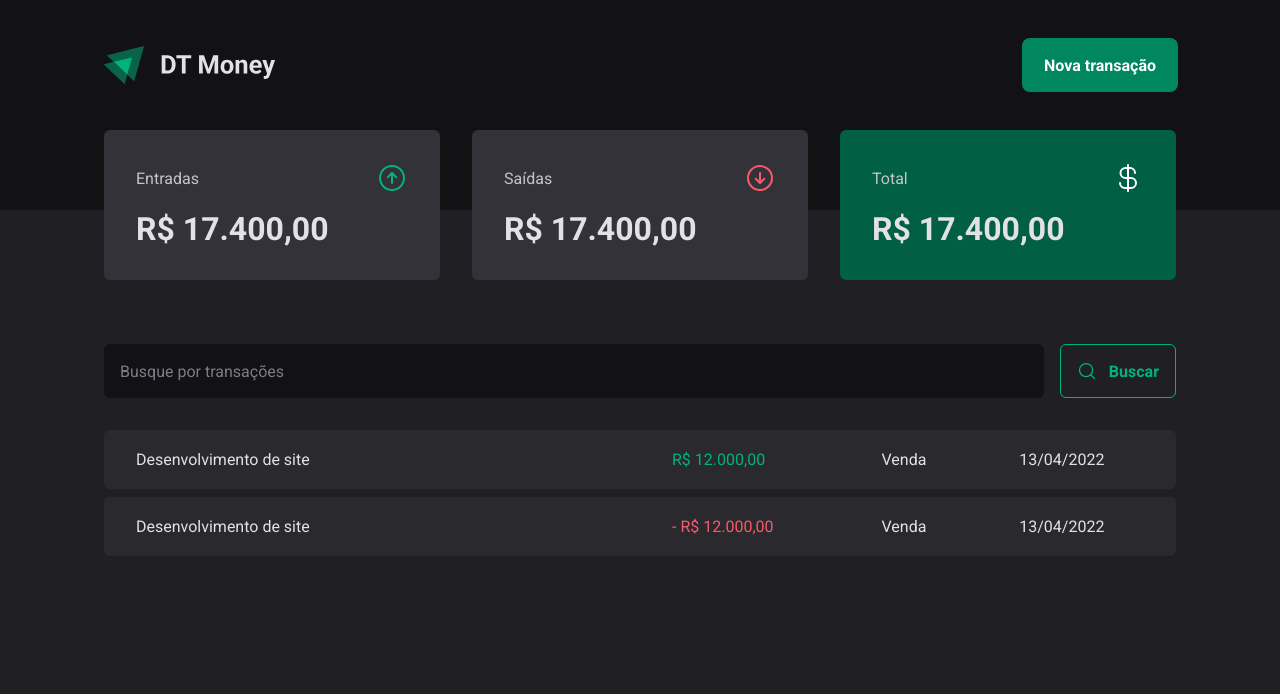
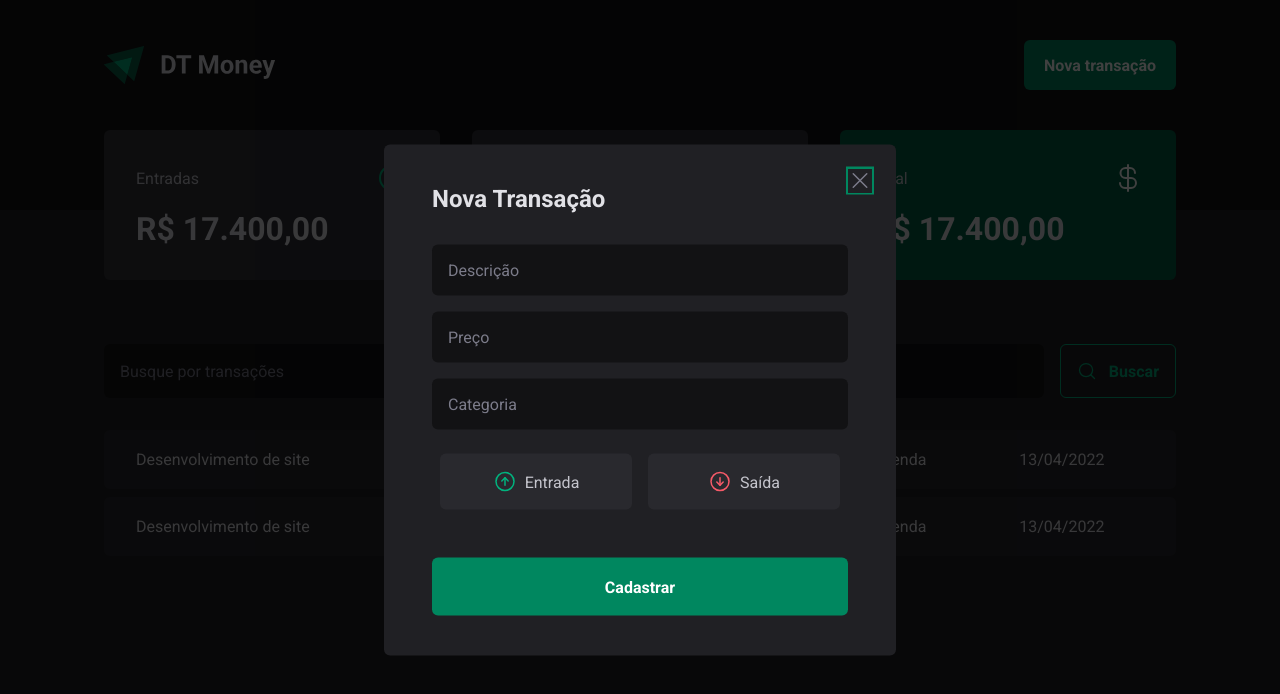
Before and after one commit to viniscrv/dt-money, a React (Vite) app: page / in a window 1280 px wide. Both pictures are taken after a click on the button "Nova transação". Shown: the top 694 px of the page. Built offline with nearby package versions, Linux system fonts and the light colour scheme.

Commit message:
criado componente NewTransactionModal

```diff
--- a/package.json
+++ b/package.json
@@ -9,6 +9,8 @@
     "preview": "vite preview"
   },
   "dependencies": {
+    "@radix-ui/react-alert-dialog": "^1.0.2",
+    "@radix-ui/react-radio-group": "^1.1.0",
     "phosphor-react": "^1.4.1",
     "react": "^18.2.0",
     "react-dom": "^18.2.0",
--- a/src/components/Header/index.tsx
+++ b/src/components/Header/index.tsx
@@ -1,5 +1,7 @@
 import { HeaderContainer, HeaderContent, NewTransactionButton } from "./styles";
 import logo from "../../assets/logo.svg"
+import * as AlertDialog from '@radix-ui/react-alert-dialog';
+import { NewTransactionModal } from "../NewTransactionModal";
 
 
 export function Header() {
@@ -7,7 +9,12 @@ export function Header() {
         <HeaderContainer>
             <HeaderContent>
                 <img src={logo} alt="" />
-                <NewTransactionButton>Nova transação</NewTransactionButton>
+                <AlertDialog.Root>
+                    <AlertDialog.Trigger asChild>
+                        <NewTransactionButton>Nova transação</NewTransactionButton>
+                    </AlertDialog.Trigger>
+                    <NewTransactionModal/>
+                </AlertDialog.Root>
             </HeaderContent>
         </HeaderContainer>
     )
--- a/src/components/Header/styles.ts
+++ b/src/components/Header/styles.ts
@@ -1,4 +1,5 @@
 import styled from "styled-components";
+
 
 export const HeaderContainer = styled.header`
     background-color: ${props => props.theme["gray-900"]};
--- /dev/null
+++ b/src/components/NewTransactionModal/index.tsx
@@ -0,0 +1,39 @@
+import * as AlertDialog from '@radix-ui/react-alert-dialog';
+import * as RadioGroup from '@radix-ui/react-radio-group';
+import { ArrowCircleDown, ArrowCircleUp, X } from 'phosphor-react';
+import { CloseButton, Content, Overlay, TransactionType, TransactionTypeButton } from './styles';
+
+export function NewTransactionModal() {
+    return (
+        <AlertDialog.Portal>
+            <Overlay/>
+            <Content>
+                <AlertDialog.Title>Nova Transação</AlertDialog.Title>
+
+                <CloseButton>
+                    <X  size={24}/>
+                </CloseButton>
+
+                <form>
+                    <input type="text" placeholder="Descrição" required />
+                    <input type="number" placeholder="Preço" required />
+                    <input type="text" placeholder="Categoria" required />
+
+                    <TransactionType>
+                        <TransactionTypeButton variant="income" value="income">
+                            <ArrowCircleUp size={24}/>
+                            Entrada
+                        </TransactionTypeButton>
+                        <TransactionTypeButton variant="outcome" value="outcome">
+                            <ArrowCircleDown size={24}/>
+                            Saída
+                        </TransactionTypeButton>
+                    </TransactionType>
+
+                    <button type="submit">Cadastrar</button>
+                </form>
+
+            </Content>
+        </AlertDialog.Portal>
+    )
+}
--- /dev/null
+++ b/src/components/NewTransactionModal/styles.ts
@@ -0,0 +1,116 @@
+import styled from "styled-components";
+import * as AlertDialog from '@radix-ui/react-alert-dialog';
+import * as RadioGroup from '@radix-ui/react-radio-group';
+
+export const Overlay = styled(AlertDialog.Overlay)`
+    position: fixed;
+    width: 100vw;
+    height: 100vh;
+    inset: 0;
+    background-color: rgba(0, 0, 0, 0.75);
+`
+
+export const Content = styled(AlertDialog.Content)`
+    min-width: 32rem;
+    border-radius: 6px;
+    padding: 2.5rem 3rem;
+    background-color: ${props => props.theme["gray-800"]};
+
+    position: fixed;
+    top: 50%;
+    left: 50%;
+    transform: translate(-50%, -50%);
+
+    form {
+        margin-top: 2rem;
+        display: flex;
+        flex-direction: column;
+        gap: 1rem;
+
+        input {
+            border-radius: 6px;
+            border: 0;
+            background-color: ${props => props.theme["gray-900"]};
+            color: ${props => props.theme["gray-300"]};
+            padding: 1rem;
+
+            &::placeholder {
+                color: ${props => props.theme["gray-500"]};
+            }
+        }
+
+        button[type="submit"] {
+            height: 58px;
+            border: 0;
+            background-color: ${props => props.theme["green-500"]};
+            color: ${props => props.theme["white"]};
+            font-weight: bold;
+            padding: 0 1.25rem;
+            border-radius: 6px;
+            margin-top: 1.5rem;
+            cursor: pointer;
+
+            &:hover {
+                background-color: ${props => props.theme["green-700"]};
+                transition: background-color 0.2s;
+            }
+        }
+    }
+`
+
+export const CloseButton = styled(AlertDialog.Cancel)`
+    position: absolute;
+    background-color: transparent;
+    border: 0;
+    top: 1.5rem;
+    right: 1.5rem;
+    line-height: 0;
+    cursor: pointer;
+    color: ${props => props.theme["gray-500"]};
+`
+
+export const TransactionType = styled(RadioGroup.Root)`
+    display: grid;
+    grid-template-columns: repeat(2, 1fr);
+    gap: 1rem;
+    margin: 0.5rem;
+
+    :focus {
+        box-shadow: none;
+    }
+`
+
+interface TransactionTypeButtonProps {
+    variant: "income" | "outcome";
+}
+
+export const TransactionTypeButton = styled((RadioGroup.Item))<TransactionTypeButtonProps>`
+    background-color: ${props => props.theme["gray-700"]};
+    color: ${props => props.theme["gray-300"]};
+    padding: 1rem;
+    display: flex;
+    align-items: center;
+    justify-content: center;
+    gap: 0.5rem;
+    border: 0;
+    border-radius: 6px;
+    cursor: pointer;
+
+    svg {
+        color: ${props => props.variant === "income" ? props.theme["green-300"] : props.theme["red-300"]};
+    }
+
+    &[data-state="unchecked"]:hover {
+        transition: background-color 0.2s;
+        background-color: ${props => props.theme["gray-600"]};
+    }
+
+    &[data-state="checked"] {
+        color: ${props => props.theme["white"]};
+        background-color: ${props => props.variant === "income" ? props.theme["green-500"] :  props.theme["red-500"]};
+
+        svg {
+            color: ${props => props.theme["white"]};
+        }
+    }
+`
```
Also changed, not shown: 1 other file (tests, documents, lock files or other folders).
